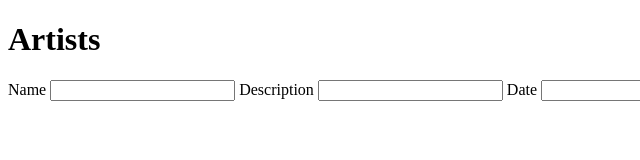
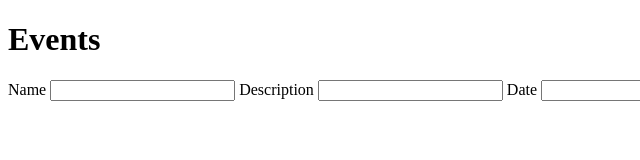
Before and after one commit to tbgamal/block21workshop-partyplanner, a plain HTML site: page index.html in a window 1280 px wide. Shown: the full height of the page, 0-640 px from the left. Drawn offline with Linux system fonts and the light colour scheme; no server answers.

Commit message:
a little improvement on the html

```diff
--- a/index.html
+++ b/index.html
@@ -3,11 +3,11 @@
 <head>
   <meta charset="UTF-8">
   <meta name="viewport" content="width=device-width, initial-scale=1.0">
-  <title>Document</title>
+  <title>Party Planner v.1</title>
   <link rel="stylesheet" href="style.css">
 </head>
 <body>
-  <h1>Artists</h1>
+  <h1>Events</h1>
     <form id="addEvent">
       <label>
         Name
```
